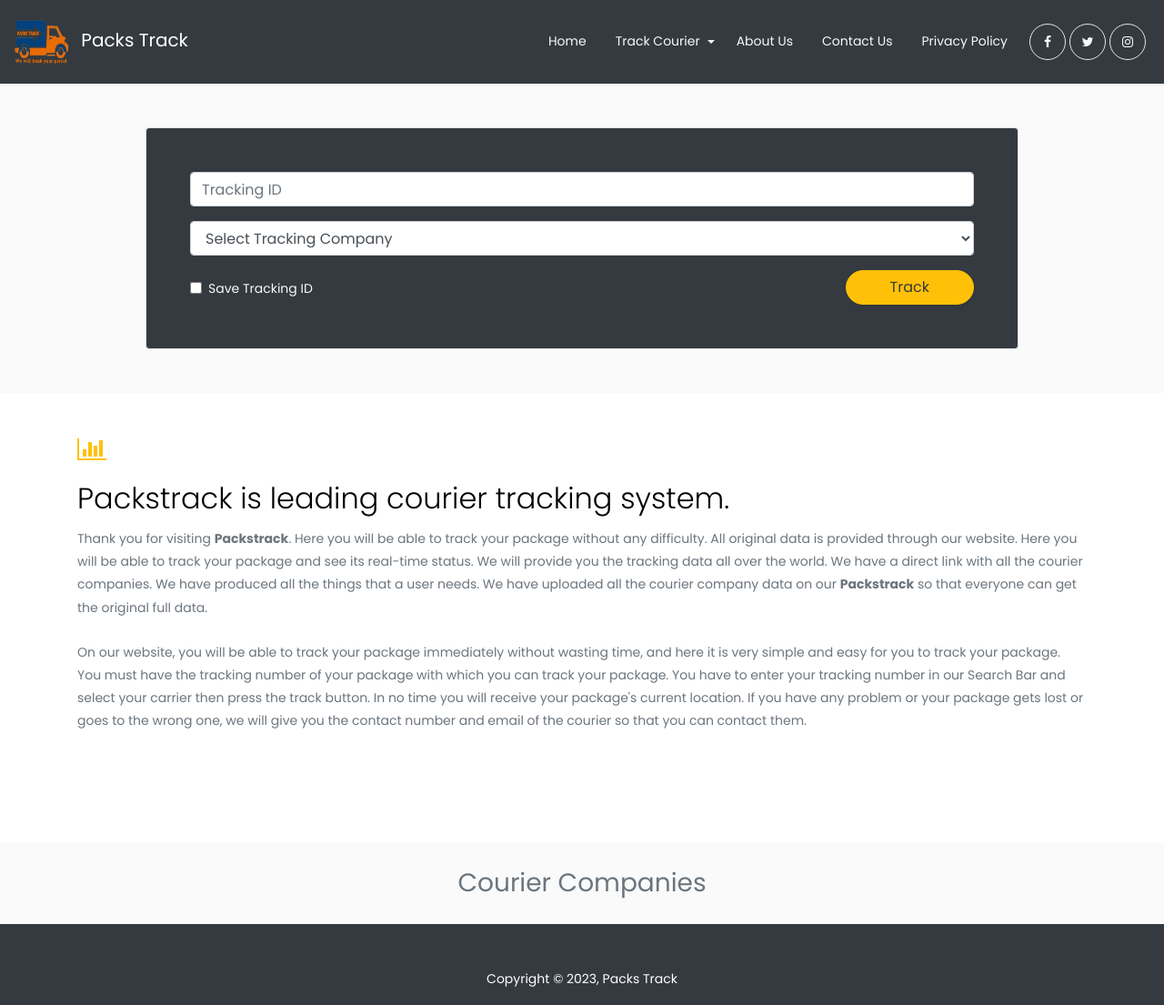
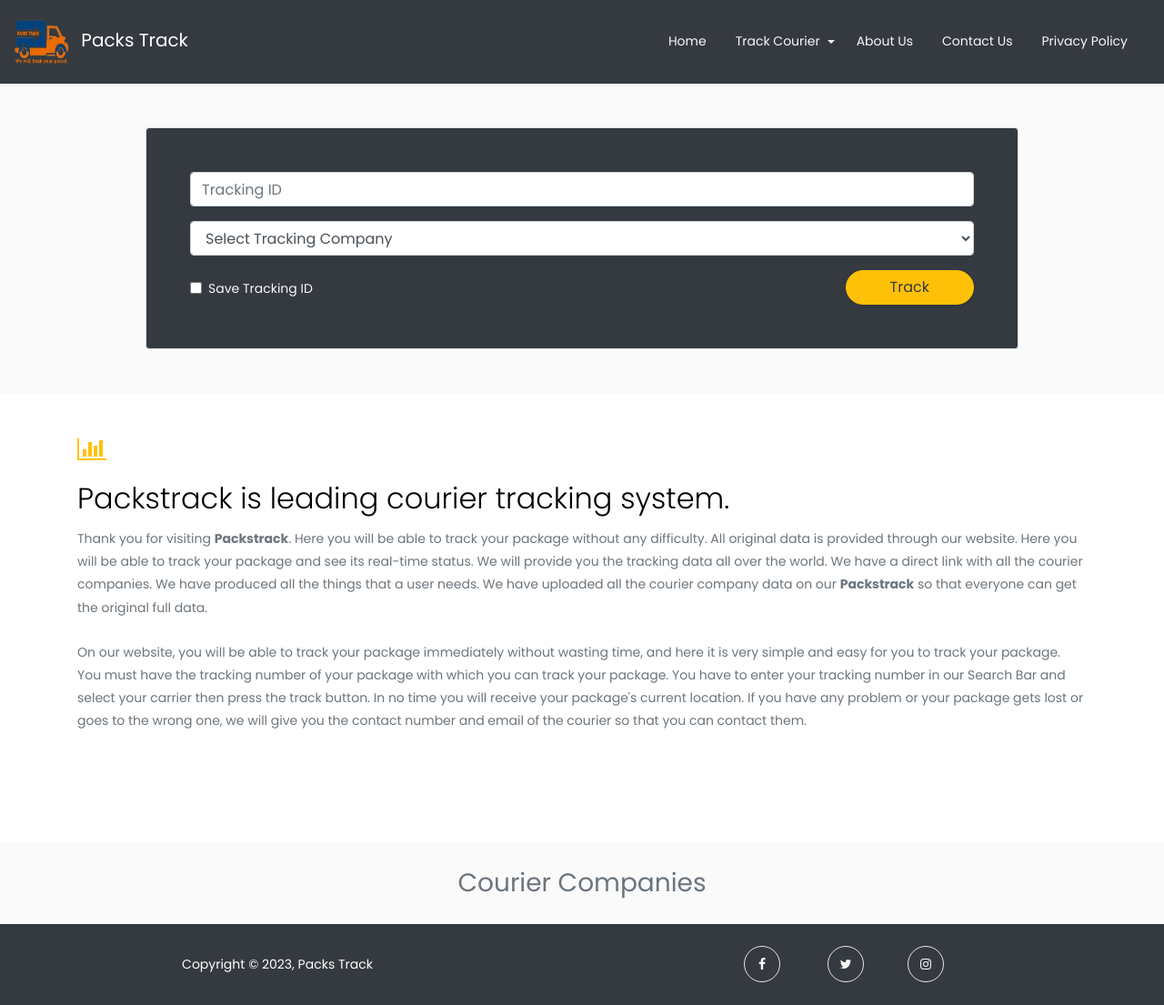
Before and after one commit to hassaanc-invents/packstrack_web, a PHP site: page /packstrack_web/index.php in a window 1280 px wide. Shown: the whole page at 91% size. Run offline with PHP 8.4, Linux system fonts and the light colour scheme; data that the repository does not hold is empty.

Commit message:
pct fe move social icon to footer

```diff
--- a/footer.php
+++ b/footer.php
@@ -1,16 +1,21 @@
 <?php
 $currentYear = date("Y");
 ?>
-<div class="">
-    <footer class="pt-5 bg-dark text-white text-center">
-        <div class="container">
-            <div class="row">
-                <div class="col">
+    <footer class="bg-dark text-white text-center pb-3 pt-4">
+        <div class="row mr-0 ml-0">
+            <div class="col-sm-6 row">
+                <div class="col pt-2 text-center">
                     <p>
                         Copyright &copy; <?php echo $currentYear ?>, <a href="logout" class="footerTracker">Packs Track</a>
                     </p>
                 </div>
             </div>
+            <div class="social-media col-sm-6 text-center">
+                <p class="mb-0 d-flex social-media-controller justify-content-center">
+                    <a href="https://www.facebook.com/profile.php?id=100089150438649" target="_blank" class="d-flex align-items-center justify-content-center nav-a"><span class="fa fa-facebook text-light"><i class="sr-only">Facebook</i></span></a>
+                    <a href="https://twitter.com/packtrack786" target="_blank" class="d-flex align-items-center justify-content-center nav-a mx-5"><span class="fa fa-twitter text-light"><i class="sr-only">Twitter</i></span></a>
+                    <a href="https://www.instagram.com/packstrack/" target="_blank" class="d-flex align-items-center justify-content-center nav-a"><span class="fa fa-instagram text-light"><i class="sr-only">Instagram</i></span></a>
+                </p>
+            </div>
         </div>
     </footer>
-</div>
--- a/nav.php
+++ b/nav.php
@@ -46,13 +46,5 @@
                 <a class="nav-link text-light" href="privacypolicy">Privacy Policy</a>
             </li>
         </ul>
-        <div class="social-media order-lg-last">
-      <p class="mb-0 d-flex social-media-controller">
-        <a href="https://www.facebook.com/profile.php?id=100089150438649" target="_blank" class="d-flex align-items-center justify-content-center nav-a"><span class="fa fa-facebook text-light"><i class="sr-only">Facebook</i></span></a>
-        <a href="https://twitter.com/packtrack786" target="_blank" class="d-flex align-items-center justify-content-center nav-a"><span class="fa fa-twitter text-light"><i class="sr-only">Twitter</i></span></a>
-        <a href="https://www.instagram.com/packstrack/" target="_blank" class="d-flex align-items-center justify-content-center nav-a"><span class="fa fa-instagram text-light"><i class="sr-only">Instagram</i></span></a>
-        <!-- <a href="https://twitter.com/packtrack786" target="_blank" class="d-flex align-items-center justify-content-center nav-a"><span class="fa fa-twitter text-light"><i class="sr-only">Twitter</i></span></a> -->
-      </p>
-    </div>
     </div>
 </nav>
```
